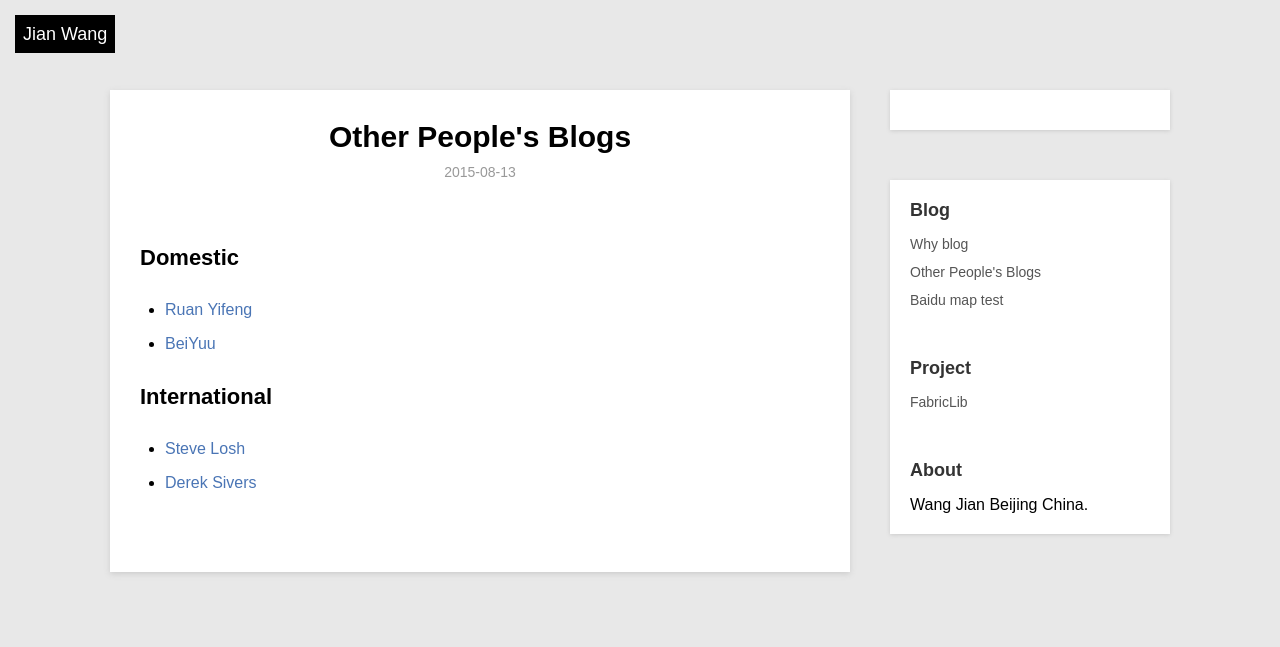
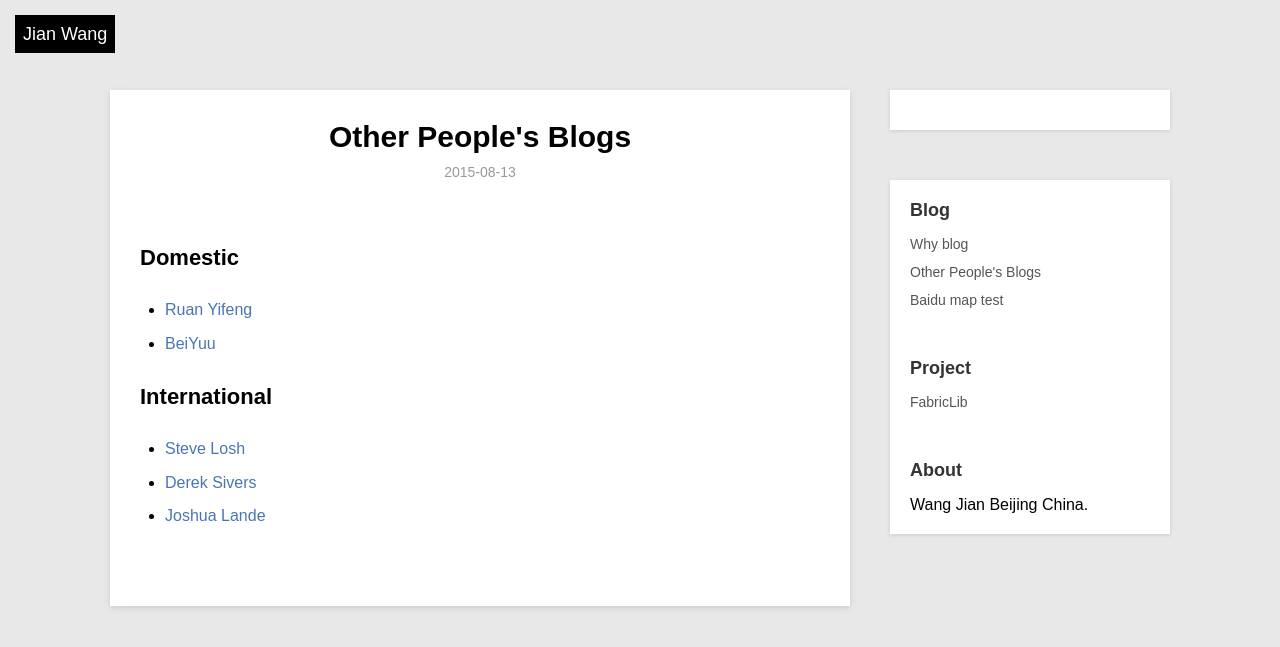
Before and after one commit to JuuW/blog, a Jekyll site: the page built from _posts/blog/2015-08-13-Other-people's-blogs.md, in a window 1280 px wide. Shown: the top 647 px of the page. Built offline with Jekyll 4.4.1, drawn with Linux system fonts in a browser that asks for light colours.

Commit message:
Update 2015-08-13-Other-people's-blogs.md

```diff
--- a/_posts/blog/2015-08-13-Other-people's-blogs.md
+++ b/_posts/blog/2015-08-13-Other-people's-blogs.md
@@ -12,6 +12,7 @@ description:  There are a lot people around us who are enthusiasm on sharing. Th
 ## International
 * [Steve Losh]
 * [Derek Sivers]
+* [Joshua Lande]
 
 
 
@@ -19,3 +20,4 @@ description:  There are a lot people around us who are enthusiasm on sharing. Th
 [BeiYuu]:    http://beiyuu.com  "BeiYuu"
 [Steve Losh]:   http://stevelosh.com/   "Steve Losh"
 [Derek Sivers]: http://sivers.org/  "Derek Sivers"
+[Joshua Lande]: http://joshualande.com/jekyll-github-pages-poole/ "Joshua Lande"
```
